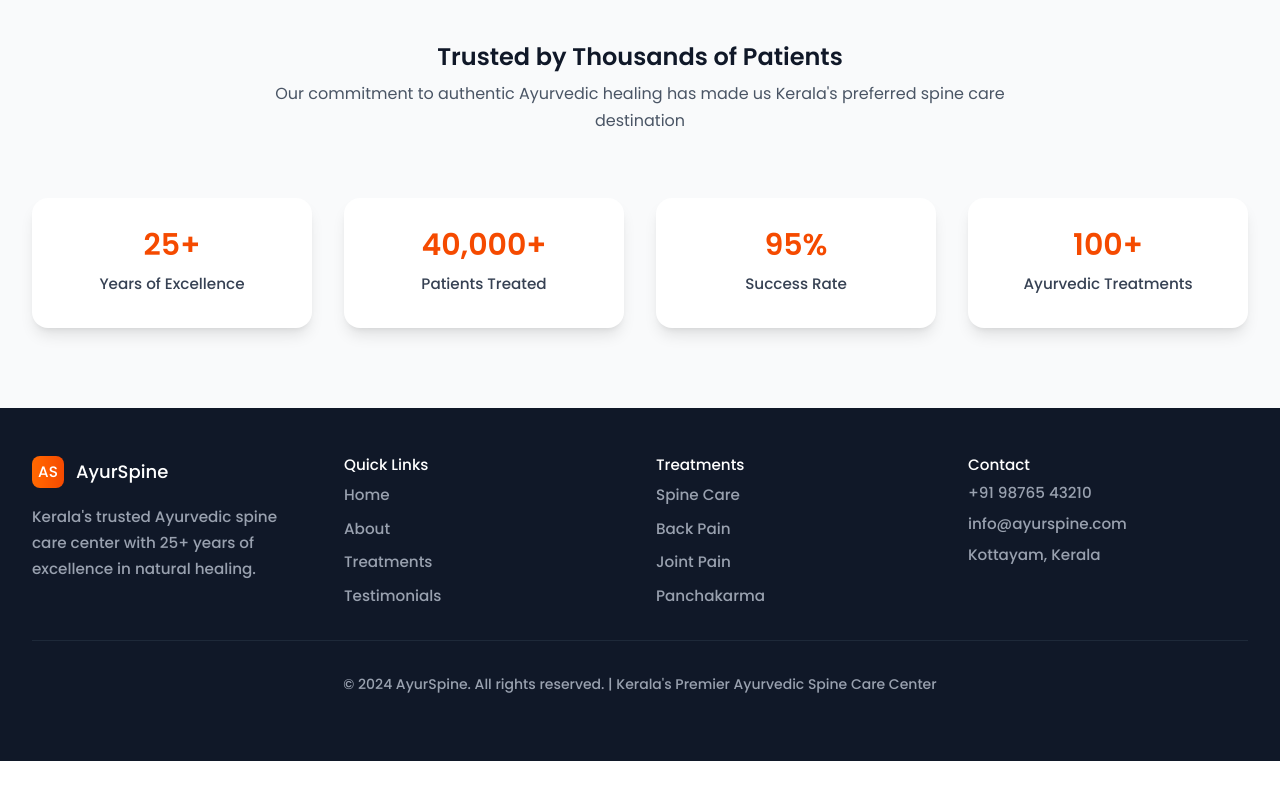
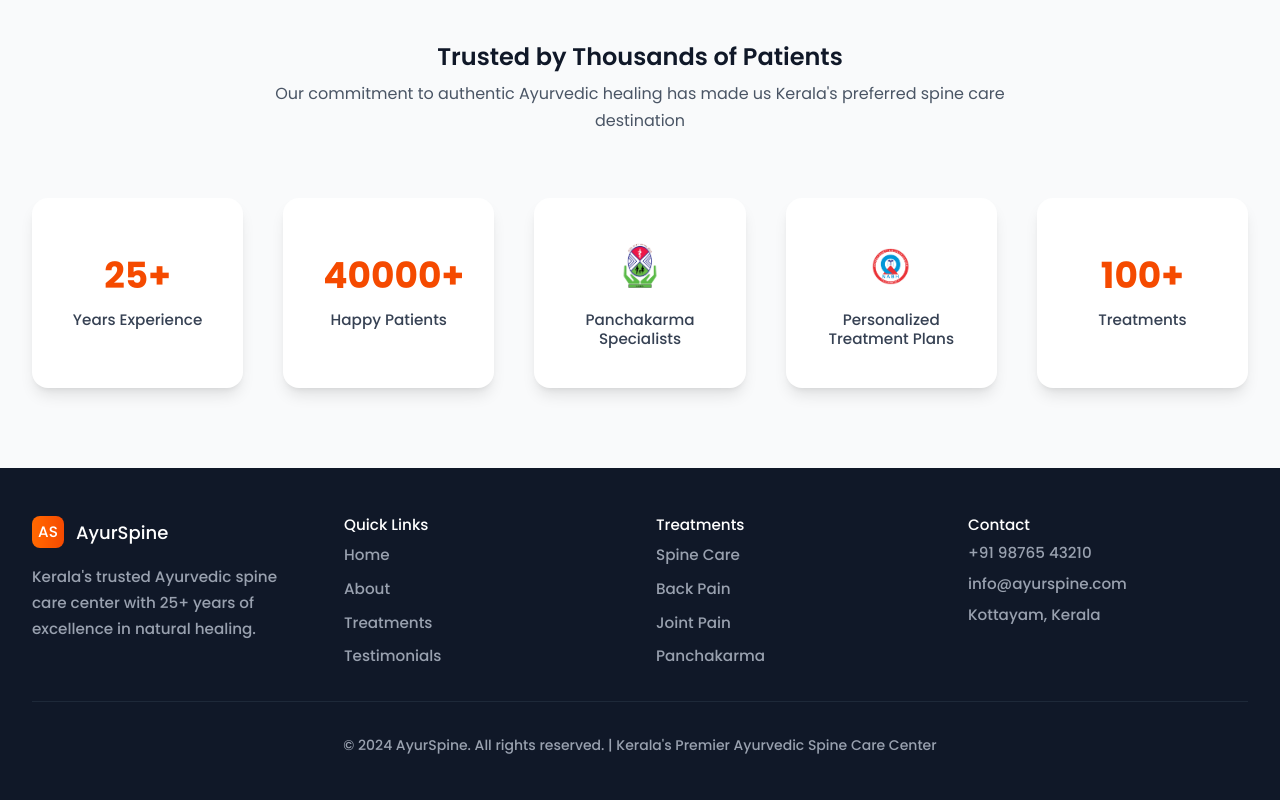
Before and after one commit to externalwebwork/dr-gijo, a Next.js app: page / in a window 1280 px wide. Shown: the part 837-1637 px from the top of the page. Before the commit the page ends 1598 px from the top, so only its background shows below. Built offline with nearby package versions, Linux system fonts and the light colour scheme.

Commit message:
stats section added

```diff
--- a/app/page.tsx
+++ b/app/page.tsx
@@ -317,21 +317,33 @@
             </p>
           </div>
 
-          <div className="grid grid-cols-2 md:grid-cols-4 gap-3 sm:gap-4 md:gap-6 lg:gap-8">
+          <div className="grid grid-cols-2 md:grid-cols-3 lg:grid-cols-5 gap-4 sm:gap-6 md:gap-8 lg:gap-10">
             {[
-              { value: "25+", label: "Years of Excellence" },
-              { value: "40,000+", label: "Patients Treated" },
-              { value: "95%", label: "Success Rate" },
-              { value: "100+", label: "Ayurvedic Treatments" },
+              { value: "25+", label: "Years Experience" },
+              { value: "40000+", label: "Happy Patients" },
+              { value: "", label: "Panchakarma Specialists", icon: "/CGHS-hospital.png" },
+              { value: "", label: "Personalized Treatment Plans", icon: "/NABH.png" },
+              { value: "100+", label: "Treatments" },
             ].map((stat, index) => (
               <div
                 key={index}
-                className="text-center p-4 sm:p-6 md:p-8 bg-white rounded-xl sm:rounded-2xl shadow-lg"
+                className="text-center p-6 sm:p-8 md:p-10 bg-white rounded-xl sm:rounded-2xl shadow-lg hover:shadow-xl transition-shadow min-h-[180px] flex flex-col justify-center"
               >
-                <div className="text-3xl sm:text-4xl md:text-5xl font-black text-orange-600 mb-1 sm:mb-2 md:mb-3">
-                  {stat.value}
-                </div>
-                <div className="text-gray-700 font-semibold text-sm sm:text-base md:text-lg">
+                {stat.value && (
+                  <div className="text-4xl sm:text-5xl md:text-6xl font-black text-orange-600 mb-2 sm:mb-3 md:mb-4">
+                    {stat.value}
+                  </div>
+                )}
+                {stat.icon && (
+                  <div className="sm:mb-4 flex justify-center">
+                    <img
+                      src={stat.icon}
+                      alt={stat.label}
+                      className="w-12 h-12 sm:w-20 sm:h-20 md:w-14 md:h-14 object-contain"
+                    />
+                  </div>
+                )}
+                <div className="text-gray-700 font-bold text-sm sm:text-base md:text-lg leading-tight">
                   {stat.label}
                 </div>
               </div>
```
Also changed, not shown: public/CGHS-hospital.png (added), public/NABH.png (added).
